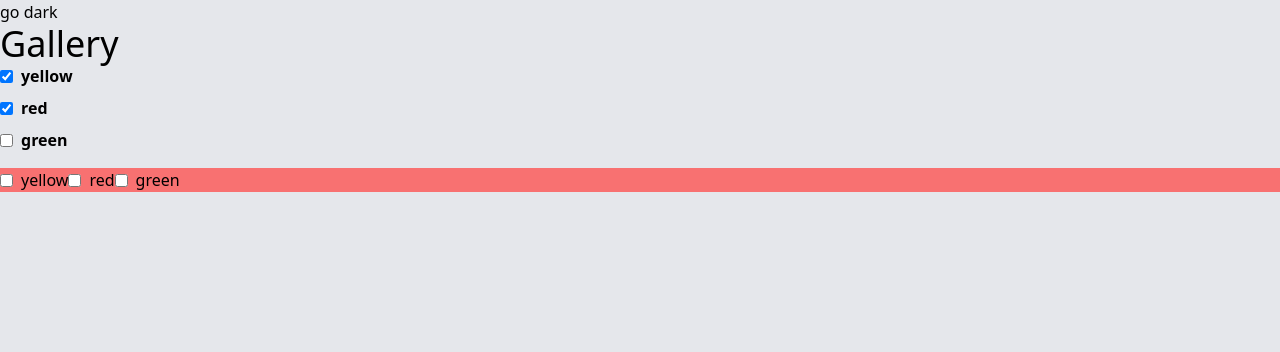
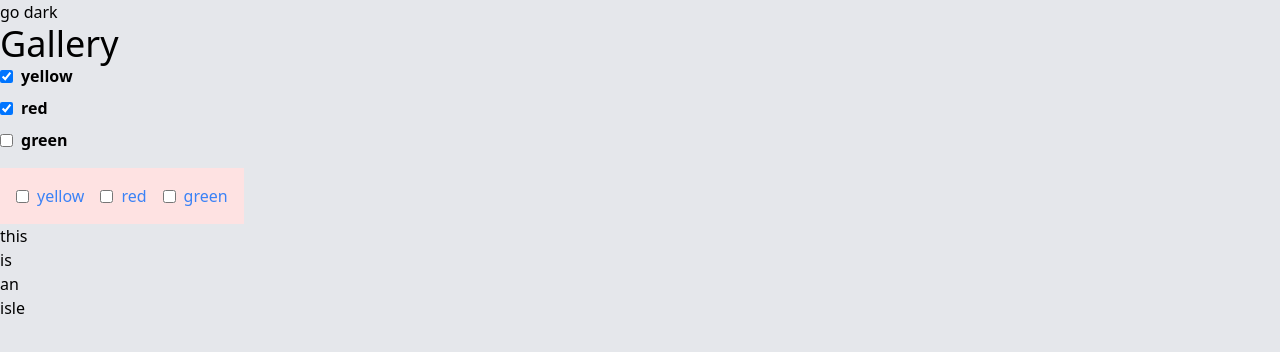
Before and after one commit to CrgioYalux/brute-draft, a React (Vite) app: page / in a window 1280 px wide. Shown: the top 352 px of the page. Built offline with nearby package versions, Linux system fonts and the light colour scheme.

Commit message:
feat: base logic structure for Grid component

```diff
--- a/src/App.tsx
+++ b/src/App.tsx
@@ -1,6 +1,6 @@
 import './App.css';
 import { useTheme } from './providers/Theme/';
-import { CheckboxList } from './components/';
+import { CheckboxList, Grid, Row, Cell } from './components/';
 import { useState } from 'react';
 
 type Color = {
@@ -30,7 +30,6 @@ function App() {
 
       <div className='flex flex-col gap-4'>
         <CheckboxList
-        classNames={{ container: 'bg-' }}
         htmlFor='color'
         list={colors}
         select={setColors}
@@ -39,17 +38,25 @@ function App() {
         stateful
         />
         <CheckboxList
-        classNames={{ overwriteContainer: 'flex bg-red-400', overwriteItem: 'text-blue-300' }}
+        classNames={{ overwriteContainer: 'flex bg-red-100 gap-4 w-max p-4' }}
         onChange={(prev, curr, item) => console.log({prev, curr, item})}
         htmlFor='color'
         list={colors}
         renderItemAs={(item) => {
           return (
-            <div>{item.name}</div>
+            <div className='text-blue-500'>{item.name}</div>
           );
         }}
         />
       </div>
+      <Grid>
+        <Row id={1}>
+          <Cell id={1} isleId={1}>this</Cell>
+          <Cell id={2} isleId={1}>is</Cell>
+          <Cell id={3} isleId={1}>an</Cell>
+          <Cell id={4} isleId={1}>isle</Cell>
+        </Row>
+      </Grid>
     </div>
   );
 }
--- /dev/null
+++ b/src/components/Grid/index.tsx
@@ -0,0 +1,183 @@
+/*
+
+How I would like to use this:
+
+<Grid>
+  <Row>
+    <Cell id='#0'></Cell>
+    <Cell id='#1'>generic</Cell>
+    <Cell id='#2' span={2}>this takes double space</Cell>
+  </Row>
+  <Row>
+    <Cell id='#0'></Cell> // a cell takes 1x1 by default
+    <Cell id='#1' addapt></Cell> // an addapt cell takes all of the left space
+  </Row>
+</Grid>
+
+TODO:
+1. Is there a way of finding out how many children a component has?
+  - Yes. I can use a context provider (<Grid />) and each time I render
+  a <Row /> or an <Item /> component inside its context they *subscribe*
+  to it, notifiying the parent component that the content has changed.
+  That way I can, e.g., have a cols and rows state that later I could use
+  to addapt the css
+2. Do I need IDs for the Cells?
+  - Maybe if I want to match behaviors to affect all of those who
+  shared the same ID, or to join cells
+3. Each row can have its own context to keep track of how many Cells it has.
+4. Cells comunicate with Rows and Rows comunicate with the Grid. In that order.
+5. Maybe can later change the names of the components for Archipelago and Isle
+but I need to find one for the rows
+6. Maybe use the `#${number}` ids as a way of keeping track of the position
+7. Row gets from grid its identifier as a row which can then be used in each
+CellT as the `x` position value.
+8. Instead of using array states use map for uniqueness
+9. I would like to find a way to implicity add the ids and only require the user
+to add the isleIds since the ids are always going to be different and just the later
+is the one going to change.
+  - Maybe just use a counter state inside of Row for counting Cells and just assign
+  the current state to the current adding cell. (1)
+  - !!! The thing if I want the Id to represent anything else aside from a mere identificator,
+  e.g. a positioner (although that can be done simply by taking wherever the user chooses to
+  render the component - I think I'm going to do this instead, but think of other reasons a manual
+  Id would be necessary).
+10. (1) I can do the same with the Grid, having a counter state within for keeping
+track of the rows being added
+*/
+
+import { createContext, useContext, useState, useEffect, useRef } from 'react';
+
+interface GridProps {
+  children: React.ReactNode;
+};
+
+interface RowProps {
+  children?: React.ReactNode;
+  id: number;
+};
+
+interface CellProps {
+  children?: React.ReactNode;
+  isleId: number;
+  id: number;
+};
+
+type CellT = {
+  position: {
+    x: number;
+    y: number;
+  };
+  isleId: number;
+  cellId: number;
+};
+type RowT = {
+  rowId: number;
+  cells: CellT[];
+};
+type GridT = RowT[];
+
+interface GridContext {
+  addRow: (rowId: number) => void;
+  isRowAdded: (rowId: number) => boolean;
+  updateRow: (rowId: number, cells: CellT[]) => void;
+};
+const GridContext = createContext<GridContext>({} as GridContext);
+const useGridContextProvider = (): GridContext => useContext(GridContext);
+
+interface RowContext {
+  addCell: (cellId: number, isleId: number) => void;
+  isCellAdded: (cellId: number) => boolean;
+};
+const RowContext = createContext<RowContext>({} as RowContext);
+const useRowContextProvider = (): RowContext => useContext(RowContext);
+
+function Cell({
+  children,
+  isleId, // join cells together
+  id, // identifies a cell
+}: CellProps): React.ReactNode {
+  const rowContext = useRowContextProvider();
+
+  useEffect(() => {
+    rowContext.addCell(id, isleId);
+    // subscribe to row
+  }, []);
+
+  return (
+    <div>{children}</div>
+  );
+}
+
+function Row({
+  children,
+  id,
+}: RowProps): React.ReactNode {
+  const gridContext = useGridContextProvider();
+  const cells = useRef<Map<number, CellT>>(new Map());
+  // const [cells, setCells] = useState<CellT[]>([]);
+
+  useEffect(() => {
+    if (!gridContext.isRowAdded(id)) {
+      gridContext.addRow(id);
+    }
+    // subscribe to grid
+  }, []);
+
+  const addCell = (cellId: number, isleId: number): void => {
+    // const change = [...cells, { cellId, isleId, position: { x: 0, y: cellId } }]; // x could be provided for the the grid
+    // setCells(() => change);
+    cells.current.set(cellId, { cellId, isleId, position: { x: 0, y: cellId } });
+    gridContext.updateRow(id, Array.from(cells.current.values()));
+  };
+
+  const isCellAdded = (cellId: number): boolean => {
+    return cells.current.has(cellId);
+  };
+
+  return (
+    <RowContext.Provider value={{ addCell, isCellAdded, }}>
+      {children}
+    </RowContext.Provider>
+  );
+}
+
+function Grid({
+  children,
+}: GridProps): React.ReactNode {
+
+  const grid = useRef<Map<number, CellT[]>>(new Map());
+  // const [grid, setGrid] = useState<GridT>([]);
+
+  const addRow = (rowId: number): void => {
+    // setGrid((prev) => ([ ...prev, { rowId, cells: [] } ]));
+    grid.current.set(rowId, []);
+    console.log({ added: true, grid });
+  };
+
+  const isRowAdded = (rowId: number): boolean => {
+    return grid.current.has(rowId);
+  };
+
+  const updateRow = (rowId: number, cells: CellT[]): void => {
+    // setGrid((prev) => prev.map((r) => r.rowId === rowId ? ({ ...r, cells }) : r ));
+    grid.current.set(rowId, cells);
+    console.log({ updated: true, grid });
+  };
+
+  return (
+    <GridContext.Provider value={{ addRow, isRowAdded, updateRow, }}>
+      {children}
+    </GridContext.Provider>
+  );
+}
+
+export { Grid, Row, Cell };
+
+
+/*
+Postnotes
+- It's working
+- Seems like it renders a lot but it just because everything runs twice since react dev mode
+- The subscribing useEffect in the Row is not necessary since the addCell already call it before actually
+- Now that I have the structure created within the grid's map I can start adding useful properties
+*/
--- a/src/components/index.tsx
+++ b/src/components/index.tsx
@@ -1,5 +1,7 @@
 import CheckboxList from "./CheckboxList";
+import { Grid, Row, Cell } from "./Grid";
 
 export {
   CheckboxList,
+  Grid, Row, Cell,
 };
```
